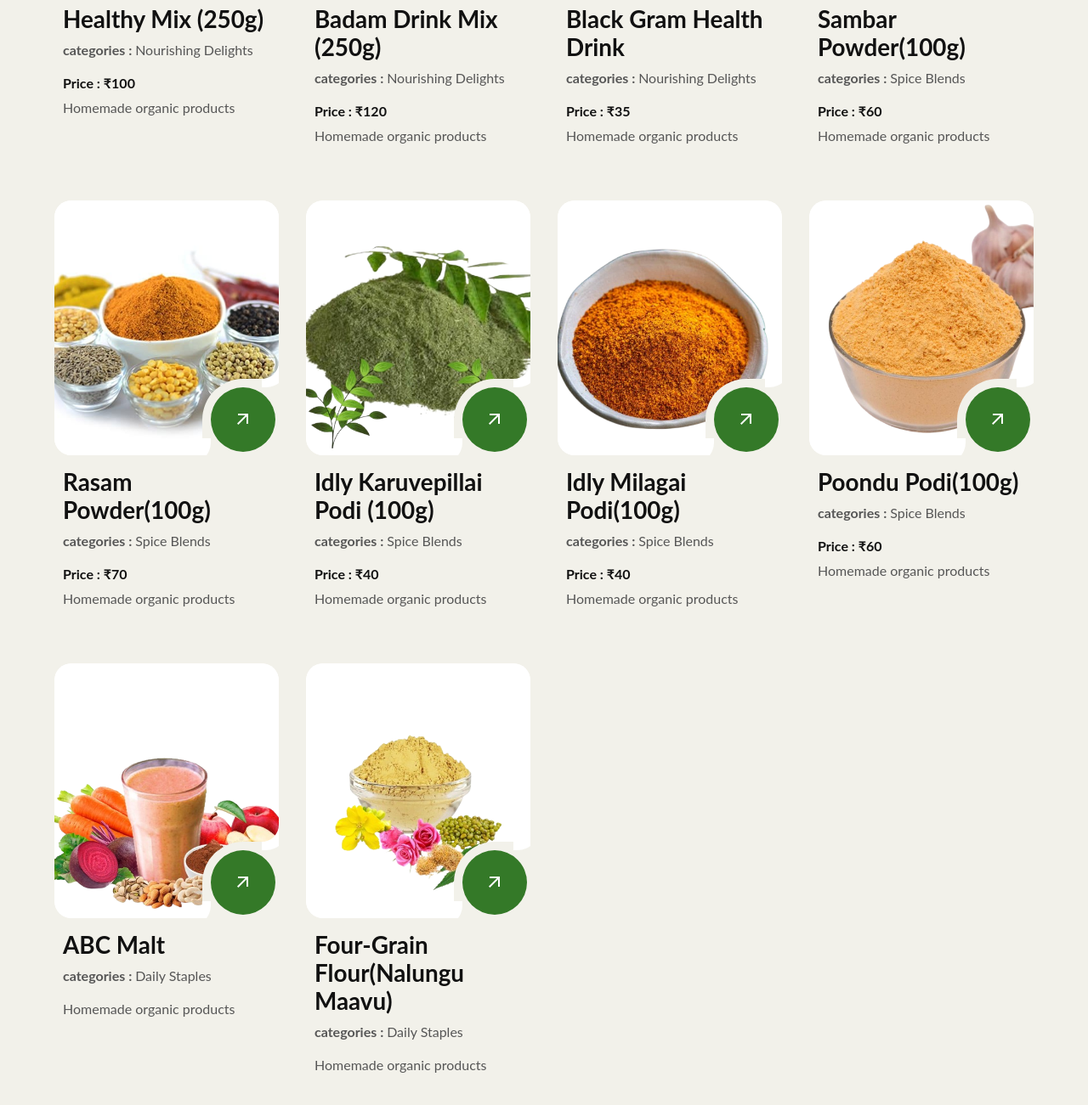
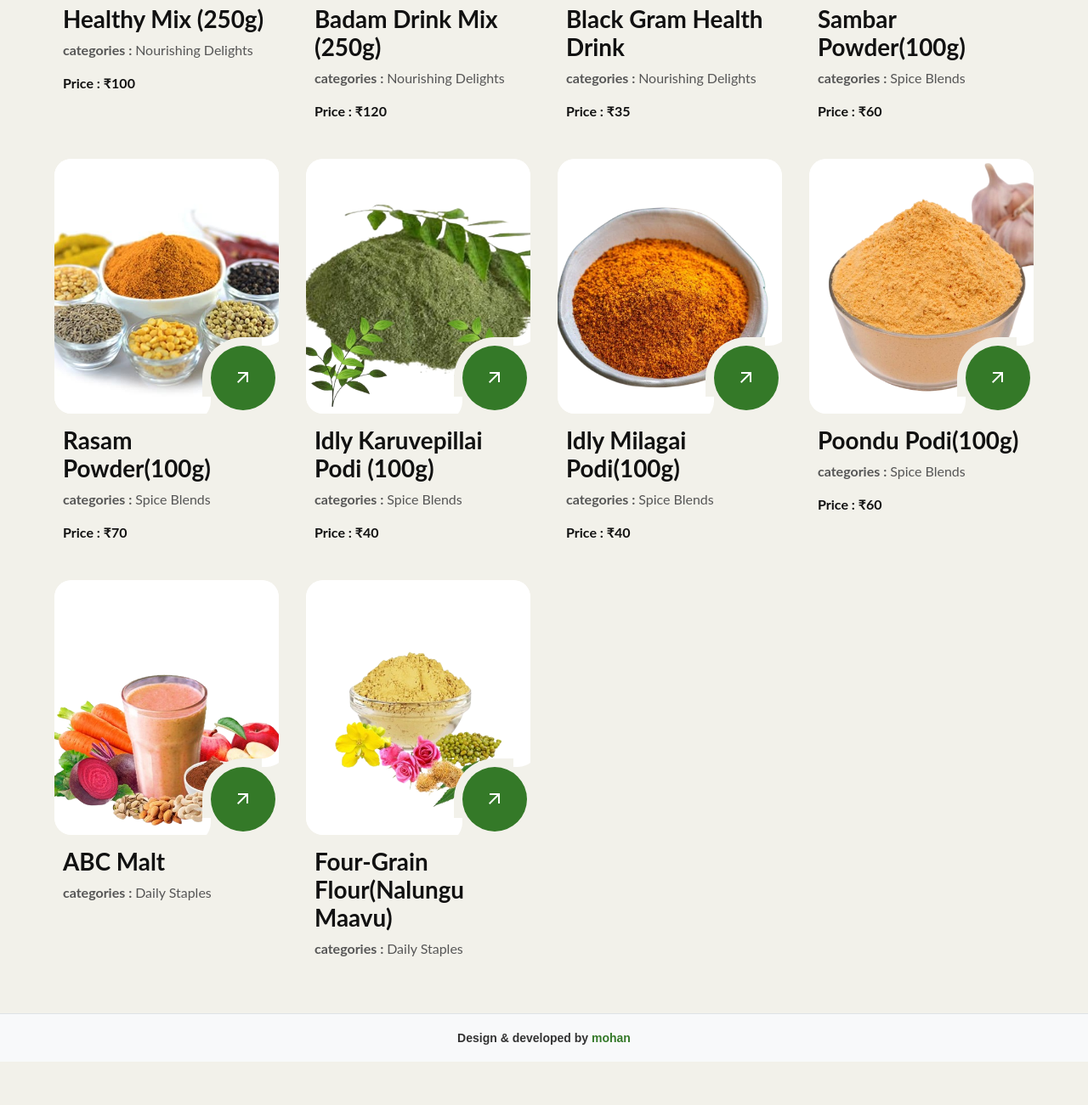
Before and after one commit to mohan132s/paramorganics, a plain HTML site: page index.html in a window 1280 px wide. Shown: the part 507-1808 px from the top of the page at 85% size. After the commit the page ends 1757 px from the top, so only its background shows below. Drawn offline with nearby package versions, Linux system fonts and the light colour scheme.

Commit message:
Update index.html

```diff
--- a/index.html
+++ b/index.html
@@ -281,7 +281,7 @@ section {
   }
 
   .container {
-    grid-template-columns: repeat(minmax(30rem, 1fr)) !important;
+    grid-template-columns: repeat(auto-fit,minmax(30rem, 1fr)) !important;
     margin-top: 2em;
     gap: 1.5rem;
 
@@ -378,7 +378,6 @@ section {
                 <h3>Healthy Mix (250g)</h3>
                 <p><b>categories : </b> Nourishing Delights</p>
                 <h4><b>Price : </b>₹100</h4>
-                <p>Homemade organic products</p>
 
             </div>
         </div>
@@ -399,7 +398,6 @@ section {
                 <h3>Badam Drink Mix (250g)</h3>
                 <p><b>categories : </b> Nourishing Delights</p>
                 <h4><b>Price : </b>₹120</h4>
-                <p>Homemade organic products</p>
 
             </div>
         </div>
@@ -420,7 +418,6 @@ section {
                 <h3>Black gram health drink</h3>
                 <p><b>categories : </b> Nourishing Delights</p>
                 <h4><b>Price : </b>₹35</h4>
-                <p>Homemade organic products</p>
 
             </div>
         </div>
@@ -441,7 +438,7 @@ section {
                 <h3>Sambar Powder(100g)</h3>
                 <p><b>categories : </b> Spice Blends</p>
                 <h4><b>Price : </b>₹60</h4>
-                <p>Homemade organic products</p>
+
 
             </div>
         </div>
@@ -462,7 +459,6 @@ section {
                 <h3>Rasam Powder(100g)</h3>
                 <p><b>categories : </b> Spice Blends</p>
                 <h4><b>Price : </b>₹70</h4>
-                <p>Homemade organic products</p>
 
             </div>
         </div>
@@ -483,7 +479,6 @@ section {
                 <h3>Idly karuvepillai Podi (100g)</h3>
                 <p><b>categories : </b> Spice Blends</p>
                 <h4><b>Price : </b>₹40</h4>
-                <p>Homemade organic products</p>
 
             </div>
         </div>
@@ -504,7 +499,6 @@ section {
                 <h3>Idly Milagai Podi(100g)</h3>
                 <p><b>categories : </b> Spice Blends</p>
                 <h4><b>Price : </b>₹40</h4>
-                <p>Homemade organic products</p>
 
             </div>
         </div>
@@ -525,7 +519,6 @@ section {
                 <h3>Poondu Podi(100g)</h3>
                 <p><b>categories : </b> Spice Blends</p>
                 <h4><b>Price : </b>₹60</h4>
-                <p>Homemade organic products</p>
 
             </div>
         </div>
@@ -546,7 +539,6 @@ section {
                 <h3>ABC malt</h3>
                 <p><b>categories : </b> Daily Staples</p>
                 <!-- <h4><b>Price : </b>₹60</h4> -->
-                <p>Homemade organic products</p>
 
             </div>
         </div>
@@ -567,7 +559,7 @@ section {
                 <h3>Four-Grain Flour(Nalungu maavu)</h3>
                 <p><b>categories : </b> Daily Staples</p>
                 <!-- <h4><b>Price : </b>₹60</h4> -->
-                <p>Homemade organic products</p>
+
 
             </div>
         </div>
```
